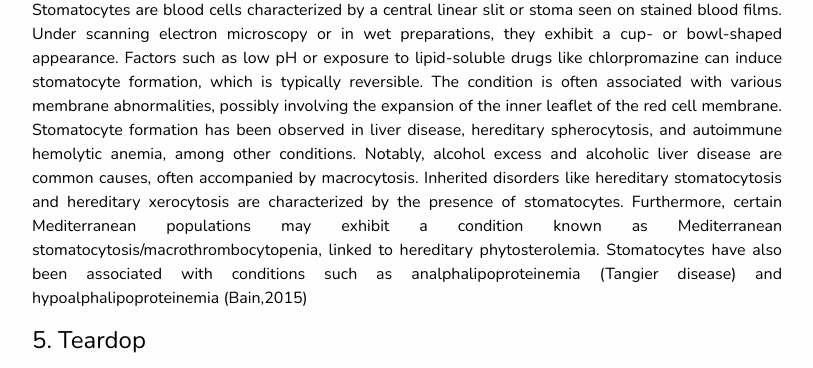
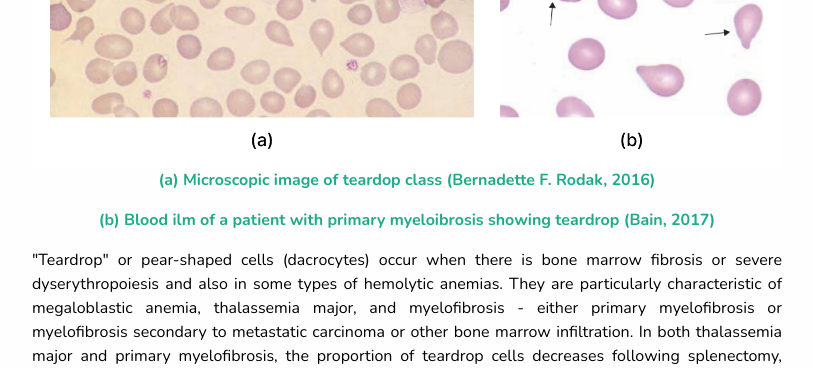
Before and after one commit to riskadwinuraini/classification-blood-app, a Flask app: page /information in a window 1280 px wide. Shown: the part 4166-4534 px from the top of the page, without its empty margins (233-1046 px from the left). Run offline with Flask 3, Linux system fonts and the light colour scheme; some libraries are stand-ins or nearby versions.

Commit message:
update information

```diff
--- a/app/templates/information.html
+++ b/app/templates/information.html
@@ -89,10 +89,11 @@
                 <article id="a-1" class="mb-4">
                     <h4>1. Normal</h4>
                     <div class="cleafix">
-                        <img src="../../static/img/cells/Frame_Normal.png" class="img-fluid d-sm-block" width="820"
+                        <img src="../../static/img/cells/Frame 9.png" class="img-fluid d-sm-block" width="820"
                             height="370" style="float: right;" alt="">
                         <div style="text-align: center; color: #1fab89;">
-                            <p style="font-weight: bold;">Microscopic image of Normal class (Fitri dkk., 2017)</p>
+                            <p style="font-weight: bold;">(a) Microscopic image of Normal class (Bernadette F. Rodak, 2016)</p>
+                            <p style="font-weight: bold;">(b) Scanning electron normal (Bain, 2015)</p>
                         </div>
                         <p class="text-justify">
                             Most red blood cells, or erythrocytes, are disc-shaped, with a small portion being
@@ -117,10 +118,11 @@
                     <h4>2. Ellyptocytes</h4>
                     <div class="clearfix">
                         <p>
-                            <img src="../../static/img/cells/Frame_Ellyptocytes.png" class="img-fluid d-sm-block"
+                            <img src="../../static/img/cells/Frame 10.png" class="img-fluid d-sm-block"
                                 width="820" height="370" style="float: right;" alt="">
                         <div style="text-align: center; color: #1fab89;">
-                            <p style="font-weight: bold;">Microscopic image of Ellyptocytes class (Fitri dkk., 2017)</p>
+                            <p style="font-weight: bold;">(a) Microscopic image of ellyptocytes class (Bernadette F. Rodak, 2016)</p>
+                            <p style="font-weight: bold;">(b) Blood ilm of a patient with hereditary ellyptocytes (Bain, 2015)</p>
                         </div>
                         <p class="text-justify">
                             Ellyptocytes are red blood cells that have a hemosiderin level below the range of 4.2 mg/dl
@@ -156,10 +158,11 @@
                     <h4>3. Ovalocytes</h4>
                     <div class="cleafix">
                         <p>
-                            <img src="../../static/img/cells/Frame_Ovalocytes.png" class="img-fluid d-sm-block"
+                            <img src="../../static/img/cells/Frame 12.png" class="img-fluid d-sm-block"
                                 width="820" height="370" style="float: right;" alt="">
                         <div style="text-align: center; color: #1fab89;">
-                            <p style="font-weight: bold;">Microscopic image of Ovalocytes class (Fitri dkk., 2017)</p>
+                            <p style="font-weight: bold;">(a) Microscopic image of ovalocytes class (Bernadette F. Rodak, 2016)</p>
+                            <p style="font-weight: bold;">(b) Blood ilm of a patient with hereditary ovalocytes (Bain, 2015)</p>
                         </div>
                         <p class="text-justify">
                             Ovalocytes are red blood cells that have an ellipsoidal shape and have a hemosiderin level
@@ -197,10 +200,11 @@
                     <h4>4. Stomatocytes</h4>
                     <div class="cleafix">
                         <p>
-                            <img src="../../static/img/cells/Frame_Stomatocytes.png" class="img-fluid d-sm-block"
+                            <img src="../../static/img/cells/Frame 11.png" class="img-fluid d-sm-block"
                                 width="820" height="370" style="float: right;" alt="">
                         <div style="text-align: center; color: #1fab89;">
-                            <p style="font-weight: bold;">Microscopic image of Stomatocytes class (Fitri dkk., 2017)</p>
+                            <p style="font-weight: bold;">(a) Microscopic image of stomatocytes class (Bernadette F. Rodak, 2016)</p>
+                            <p style="font-weight: bold;">(b) Blood ilm in hereditary stomatocytes (Bain, 2015))</p>
                         </div>
                         <p class="text-justify">
                             Stomatocytes are blood cells characterized by a central linear slit or stoma seen on stained
@@ -231,10 +235,11 @@
                     <h4>5. Teardop</h4>
                     <div class="clearfix">
                         <p>
-                            <img src="../../static/img/cells/Frame_Teardrop.png" class="img-fluid d-sm-block"
+                            <img src="../../static/img/cells/Frame 13.png" class="img-fluid d-sm-block"
                                 width="820" height="370" style="float: right;" alt="">
                         <div style="text-align: center; color: #1fab89;">
-                            <p style="font-weight: bold;">Microscopic image of Teardop class (Fitri dkk., 2017)</p>
+                            <p style="font-weight: bold;">(a) Microscopic image of teardop class (Bernadette F. Rodak, 2016)</p>
+                            <p style="font-weight: bold;">(b) Blood ilm of a patient with primary myeloibrosis showing teardrop (Bain, 2017)</p>
                         </div>
                         <p class="text-justify">
                             "Teardrop" or pear-shaped cells (dacrocytes) occur when there is bone marrow fibrosis or
```
Also changed, not shown: app/static/img/cells/Frame 10.png (added), app/static/img/cells/Frame 11.png (added), app/static/img/cells/Frame 12.png (added), app/static/img/cells/Frame 13.png (added), app/static/img/cells/Frame 9.png (added), app/static/img/cells/inf.png (deleted), app/static/img/cells/t1.png (added), app/static/img/tutorial/screencapture-127-0-0-1-5000-classification-2024-05-20-06_53_06.png (deleted), 2 other files.
